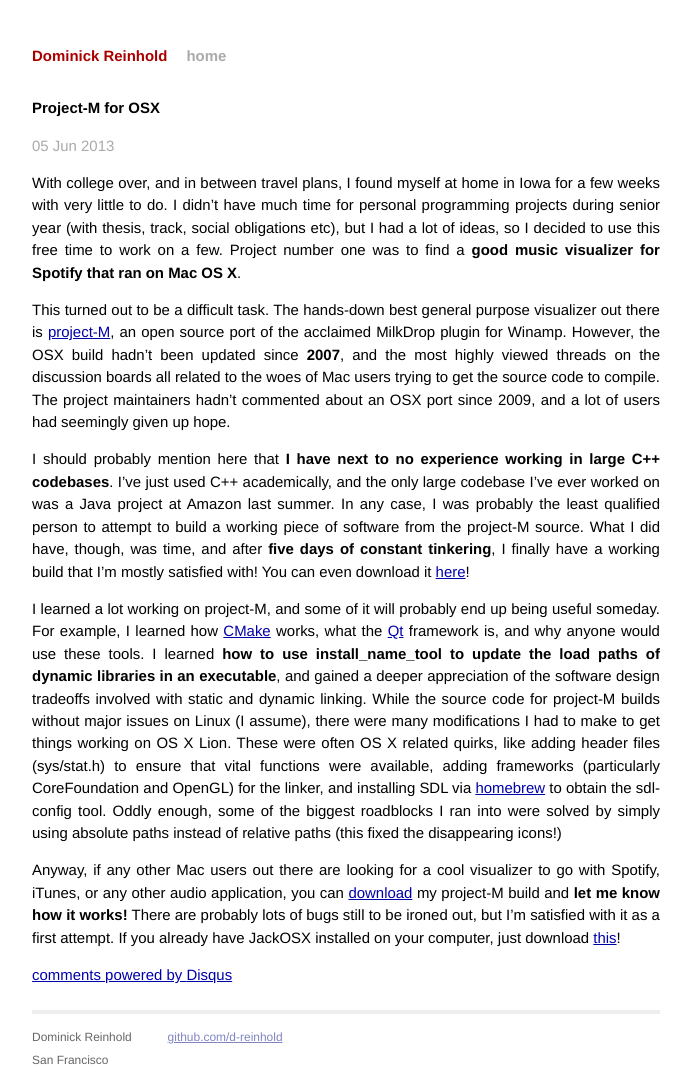
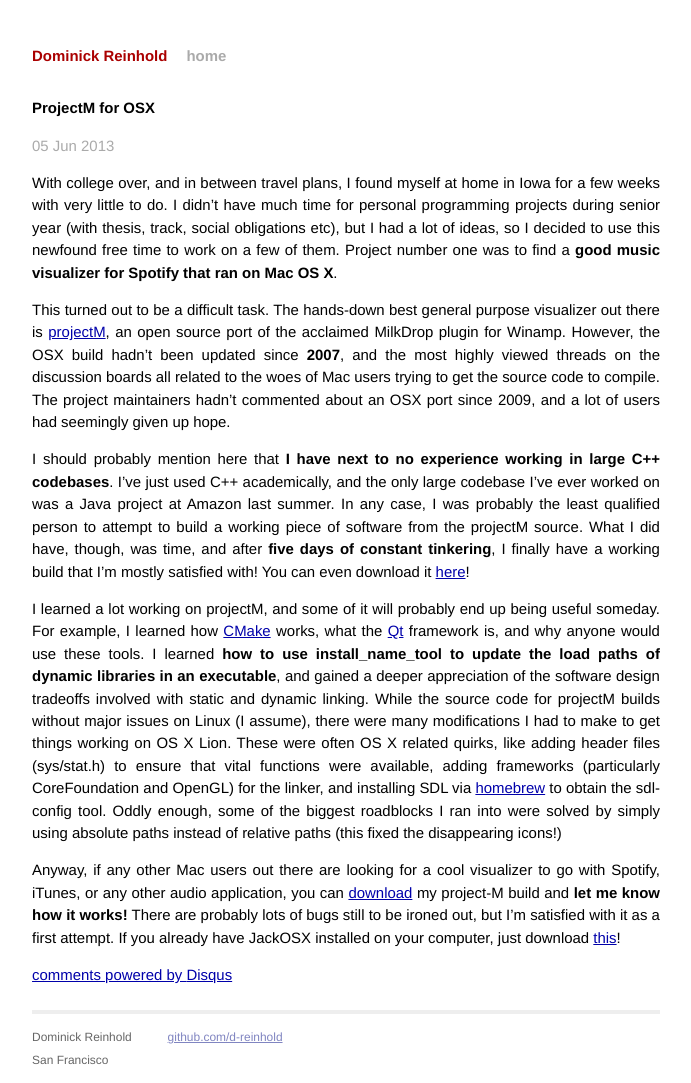
Before and after one commit to d-reinhold/d-reinhold.github.io, a Jekyll site: the page built from _posts/2013-06-05-projectM-for-OSX.markdown, in a window 1280 px wide. Shown: the whole page, without its empty margins (294-985 px from the left). Built offline with Jekyll 4.4.1, drawn with Linux system fonts in a browser that asks for light colours; comment, search, counter and statistics services are not loaded.

Commit message:
Added updated projectM post

```diff
--- a/_posts/2013-06-05-projectM-for-OSX.markdown
+++ b/_posts/2013-06-05-projectM-for-OSX.markdown
@@ -1,16 +1,16 @@
 ---
 layout: post
-title:  "Project-M for OSX"
+title:  "ProjectM for OSX"
 date:   2013-06-05 16:23:34
 categories: project-M osx
 ---
 
-With college over, and in between travel plans, I found myself at home in Iowa for a few weeks with very little to do. I didn't have much time for personal programming projects during senior year (with thesis, track, social obligations etc), but I had a lot of ideas, so I decided to use this free time to work on a few. Project number one was to find a __good music visualizer for Spotify that ran on Mac OS X__.
+With college over, and in between travel plans, I found myself at home in Iowa for a few weeks with very little to do. I didn't have much time for personal programming projects during senior year (with thesis, track, social obligations etc), but I had a lot of ideas, so I decided to use this newfound free time to work on a few of them. Project number one was to find a __good music visualizer for Spotify that ran on Mac OS X__.
 
-This turned out to be a difficult task. The hands-down best general purpose visualizer out there is [project-M](https://sourceforge.net/p/projectm), an open source port of the acclaimed MilkDrop plugin for Winamp. However, the OSX build hadn't been updated since __2007__, and the most highly viewed threads on the discussion boards all related to the woes of Mac users trying to get the source code to compile. The project maintainers hadn't commented about an OSX port since 2009, and a lot of users had seemingly given up hope.
+This turned out to be a difficult task. The hands-down best general purpose visualizer out there is [projectM](https://sourceforge.net/p/projectm), an open source port of the acclaimed MilkDrop plugin for Winamp. However, the OSX build hadn't been updated since __2007__, and the most highly viewed threads on the discussion boards all related to the woes of Mac users trying to get the source code to compile. The project maintainers hadn't commented about an OSX port since 2009, and a lot of users had seemingly given up hope.
 
-I should probably mention here that __I have next to no experience working in large C++ codebases__. I've just used C++ academically, and the only large codebase I've ever worked on was a Java project at Amazon last summer. In any case, I was probably the least qualified person to attempt to build a working piece of software from the project-M source. What I did have, though, was time, and after __five days of constant tinkering__, I finally have a working build that I'm mostly satisfied with! You can even download it [here](https://dl.dropboxusercontent.com/u/46809629/Code/ProjectM/1.0/projectM-jackOSX.dmg)!
+I should probably mention here that __I have next to no experience working in large C++ codebases__. I've just used C++ academically, and the only large codebase I've ever worked on was a Java project at Amazon last summer. In any case, I was probably the least qualified person to attempt to build a working piece of software from the projectM source. What I did have, though, was time, and after __five days of constant tinkering__, I finally have a working build that I'm mostly satisfied with! You can even download it [here](https://dl.dropboxusercontent.com/u/46809629/Code/ProjectM/1.0/projectM-jackOSX.dmg)!
 
-I learned a lot working on project-M, and some of it will probably end up being useful someday. For example, I learned how [CMake](http://www.cmake.org/) works, what the [Qt](http://qt-project.org/) framework is, and why anyone would use these tools. I learned __how to use install_name_tool to update the load paths of dynamic libraries in an executable__, and gained a deeper appreciation of the software design tradeoffs involved with static and dynamic linking. While the source code for project-M builds without major issues on Linux (I assume), there were many modifications I had to make to get things working on OS X Lion. These were often OS X related quirks, like adding header files (sys/stat.h) to ensure that vital functions were available, adding frameworks (particularly CoreFoundation and OpenGL) for the linker, and installing SDL via [homebrew](http://mxcl.github.io/homebrew/) to obtain the sdl-config tool. Oddly enough, some of the biggest roadblocks I ran into were solved by simply using absolute paths instead of relative paths (this fixed the disappearing icons!)
+I learned a lot working on projectM, and some of it will probably end up being useful someday. For example, I learned how [CMake](http://www.cmake.org/) works, what the [Qt](http://qt-project.org/) framework is, and why anyone would use these tools. I learned __how to use install_name_tool to update the load paths of dynamic libraries in an executable__, and gained a deeper appreciation of the software design tradeoffs involved with static and dynamic linking. While the source code for projectM builds without major issues on Linux (I assume), there were many modifications I had to make to get things working on OS X Lion. These were often OS X related quirks, like adding header files (sys/stat.h) to ensure that vital functions were available, adding frameworks (particularly CoreFoundation and OpenGL) for the linker, and installing SDL via [homebrew](http://mxcl.github.io/homebrew/) to obtain the sdl-config tool. Oddly enough, some of the biggest roadblocks I ran into were solved by simply using absolute paths instead of relative paths (this fixed the disappearing icons!)
 
 Anyway, if any other Mac users out there are looking for a cool visualizer to go with Spotify, iTunes, or any other audio application, you can [download](https://dl.dropboxusercontent.com/u/46809629/Code/ProjectM/1.0/projectM-jackOSX.dmg) my project-M build and __let me know how it works!__ There are probably lots of bugs still to be ironed out, but I'm satisfied with it as a first attempt. If you already have JackOSX installed on your computer, just download [this](https://www.dropbox.com/s/vkvsvw7hzx64zew/projectM.dmg)!
```
